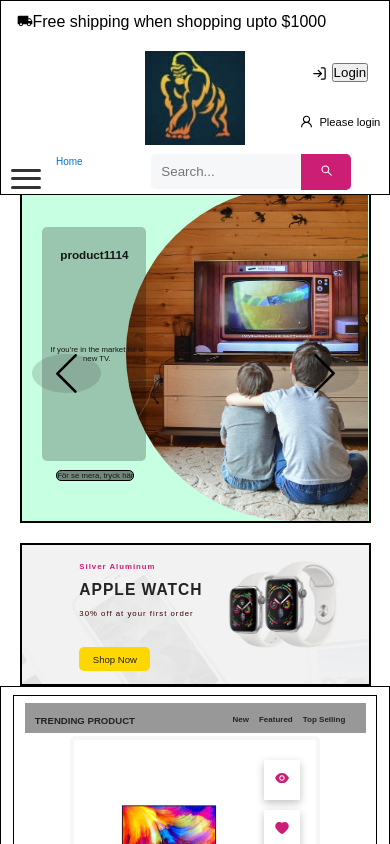
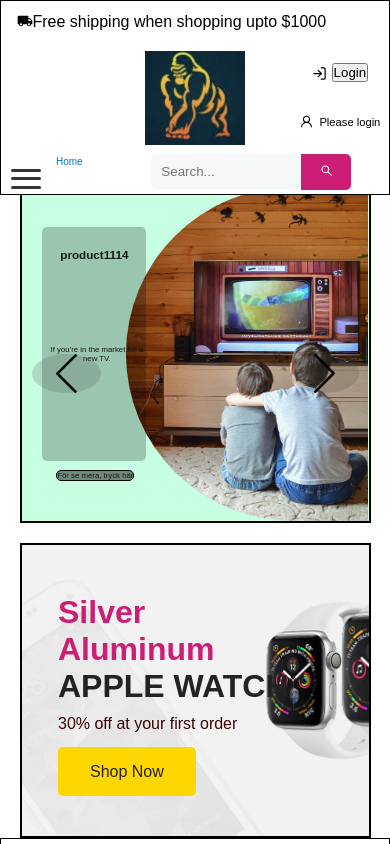
Before and after one commit to Delzarkafashi/react-shop, a React (Create React App) app in the folder eshop/: page / in a window 390 px wide. Shown: the top 844 px of the page. Built offline with nearby package versions, Linux system fonts and the light colour scheme.

Commit message:
top_bannerWatch fixat

```diff
--- a/eshop/src/comp/components/top_bannerWatch.css
+++ b/eshop/src/comp/components/top_bannerWatch.css
@@ -1,6 +1,13 @@
-.top_banner
-{
-    max-width: 90%;
+.parent-Top-Banner {
+    display: grid;
+    grid-template-columns: repeat(12, 1fr);
+    grid-template-rows: repeat(6, 1fr);
+    grid-column-gap: 0px;
+    grid-row-gap: 0px;
+    }
+
+    .div1-Bakgrund { grid-area: 1 / 1 / 7 / 13;
+    width: 90%;
     height: 35vh;
     background: url("http://localhost:3000/image/slide-1.webp") no-repeat center center;
     background-size: cover;
@@ -10,37 +17,34 @@
     margin-right: auto;
     border: 2px solid #000000;
     margin-top: 20px; /* Lägger till utrymme på toppen */
-}
-.top_banner .contant
-{
-    width: 100%;
-    position: relative;
-    top: 20%;
-    padding: 10px 50px;
-}
-.top_banner .contant h3
+    }
+    .div2-Contant { grid-area: 2 / 2 / 6 / 6;
+        width: 100%;
+        position: relative;
+        padding: 30px;
+        left: -13px;
+    }
+
+.h3-Top-Banner
 {
     text-transform: capitalize;
     color: #cd1e76;
-    font-size: 2vw;
-    letter-spacing: 1px;
+    font-size: 2em;
 }
-.top_banner .contant h2
+.h2-Top-Banner
 {
     text-transform: uppercase;
     color: #232323;
-    letter-spacing: 1px;
-    font-size: 4vw;
-    margin-top: 10px;
+    font-size: 2em;
 }
-.top_banner .contant p
+.p-Top-Banner
 {
     color: #380303;
-    letter-spacing: 1px;
     margin-top: 10px;
     margin-bottom: 30px;
+    font-size: 1em;
 }
-.top_banner .contant .link
+.link-Top-Banner
 {
     padding: 1em 2em; /* Använd em eller rem för responsiva storlekar */
     font-size: 1em;
@@ -50,49 +54,8 @@
     border-radius: 5px;
     transition: 0.5s;
 }
-.top_banner .contant .link:hover
+.link-top-banner:hover
 {
     color: #fed700;
     background: #cd1e76;
 }
-/* För medelstora skärmar */
-@media screen and (max-width: 768px) {
-    .top_banner {
-        padding: 1vw; /* Mindre padding */
-        height: 30vh; /* Mindre höjd */
-        padding: 3vw;
-    }
-
-    .top_banner .contant h2 {
-        font-size: 3vw; /* Större fontstorlek för mindre skärmar */
-    }
-
-    .top_banner .contant h3, .top_banner .contant p {
-        font-size: 2vw;
-    }
-    .top_banner .contant .link {
-        padding: 0.8em 1.6em; /* Mindre padding */
-        font-size: 0.6em; /* Mindre fontstorlek */
-    }
-}
-
-/* För små skärmar */
-@media screen and (max-width: 480px) {
-    .top_banner {
-        padding: 1vw;
-        height: auto; /* Ännu mindre höjd */
-        padding: 2vw;
-    }
-
-    .top_banner .contant h2 {
-        font-size: 4vw;
-    }
-
-    .top_banner .contant h3, .top_banner .contant p {
-        font-size: 2vw;
-    }
-    .top_banner .contant .link {
-        padding: 0.7em 1.4em; /* Ännu mindre padding */
-        font-size: 0.6em; /* Ännu mindre fontstorlek */
-    }
-}
--- a/eshop/src/comp/components/top_bannerWatch.js
+++ b/eshop/src/comp/components/top_bannerWatch.js
@@ -4,14 +4,18 @@
 
 const TopBanner = () => {
     return (
-        <div className="top_banner">
-            <div className="contant">
-                <h3>silver aluminum</h3>
-                <h2>Apple Watch</h2>
-                <p>30% off at your first order</p>
-                <Link to="/watch" className="link">Shop Now</Link>
+
+            <div className="parent-Top-Banner">
+                <div className="div1-Bakgrund">
+                    <div className="div2-Contant">
+                        <h3 className='h3-Top-Banner'>silver aluminum</h3>
+                        <h2 className='h2-Top-Banner'>Apple Watch</h2>
+                        <p className='p-Top-Banner'>30% off at your first order</p>
+                        <Link to="/watch" className="link-Top-Banner">Shop Now</Link>
+                    </div>
+                </div>
             </div>
-        </div>
+
     );
 };
 
--- a/eshop/src/comp/nav.js
+++ b/eshop/src/comp/nav.js
@@ -22,7 +22,7 @@
                 <MdLocalShipping />
                 </div>
                 <div className="info">
-                    <p>Free shipping when shopping upto $1000</p>
+                    <p className="p-nav-inf">Free shipping when shopping upto $1000</p>
                 </div>
             </div>
             <div className="div2-Header">
```
Also changed, not shown: eshop/src/comp/nav.css (+0 -102 lines).
